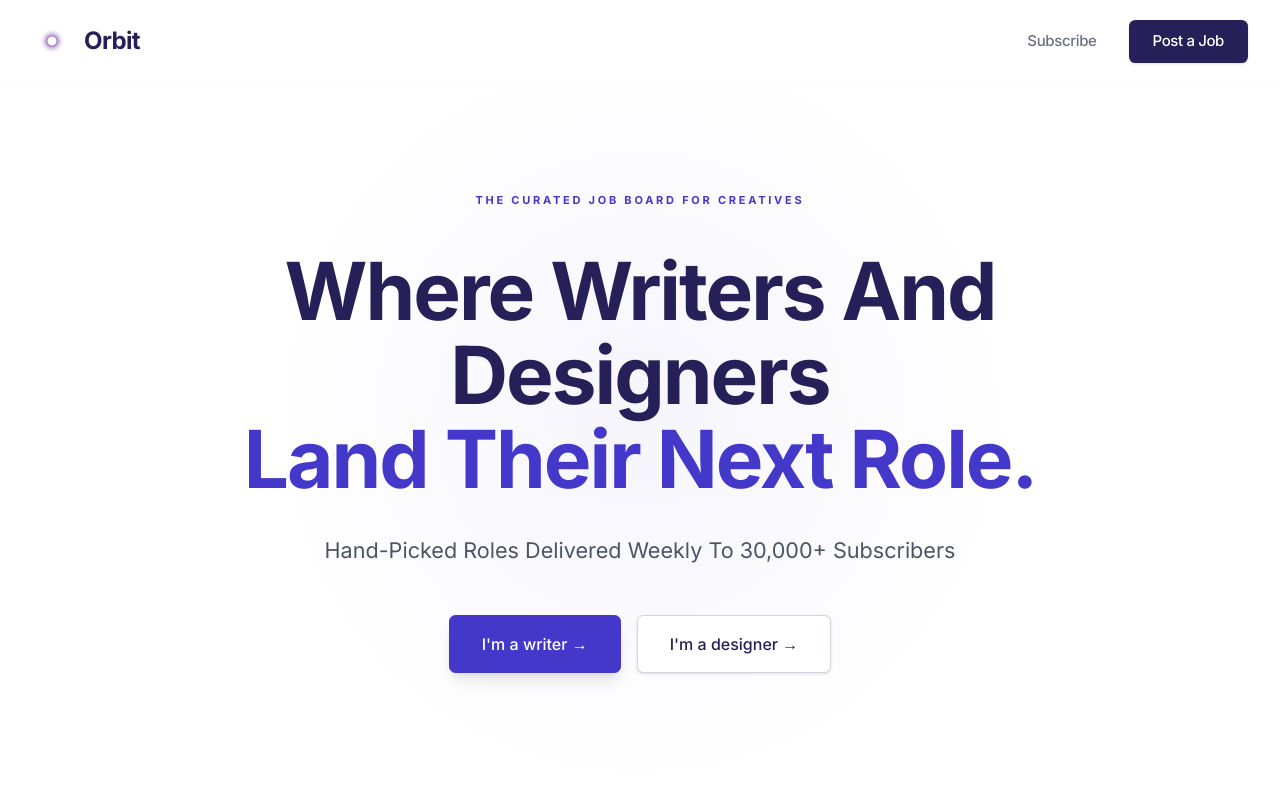
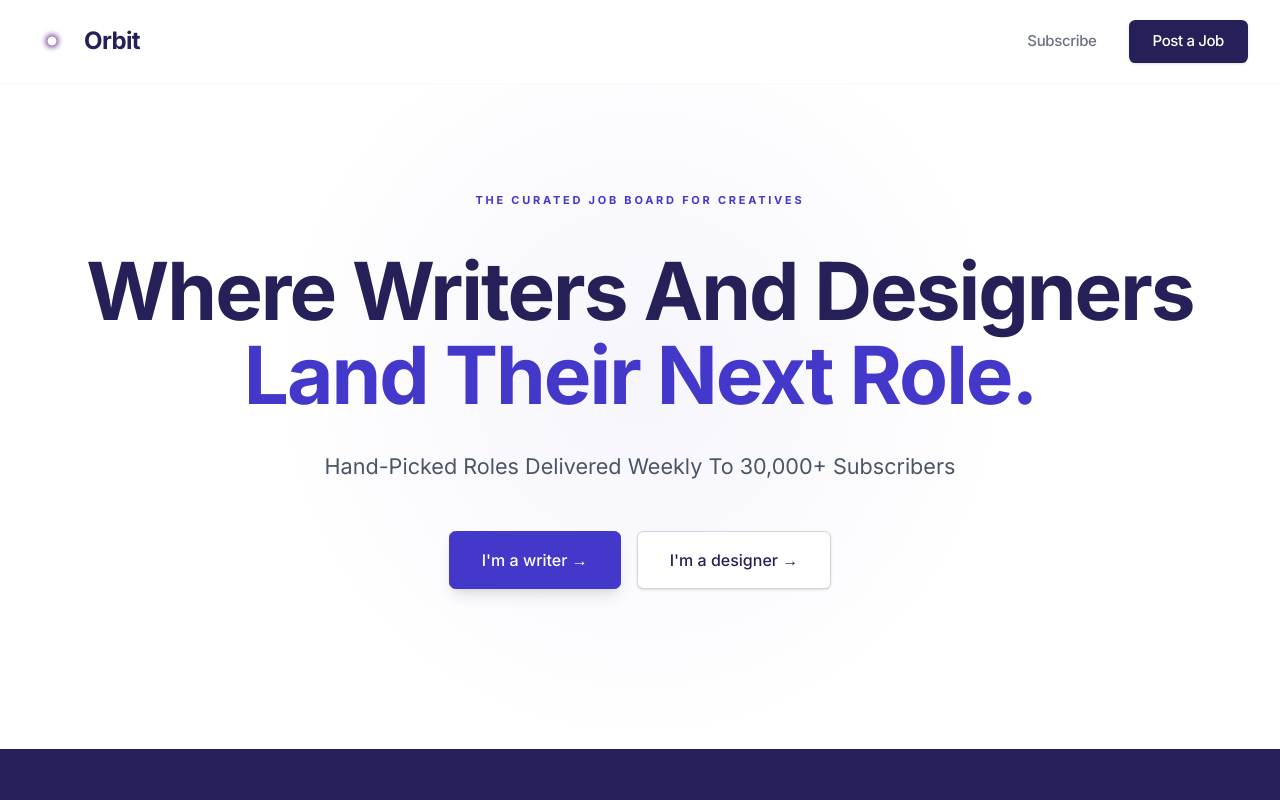
Before and after one commit to Ravs0/orbit-website, a React (Vite) app: page / in a window 1280 px wide. Shown: the top 800 px of the page. Built offline with nearby package versions, Linux system fonts and the light colour scheme; a web font is replaced by a local one.

Commit message:
fix: allow hero text to span wider to stay on two lines

```diff
--- a/src/App.tsx
+++ b/src/App.tsx
@@ -85,9 +85,9 @@ function Hero() {
         </motion.div>
 
         {/* Huge Heading */}
-        <motion.h1 custom={0.1} initial="hidden" animate="visible" variants={fadeUpVariants} className="text-[3rem] sm:text-[4rem] md:text-[4.5rem] lg:text-[5rem] font-sans font-bold text-brand-950 leading-[1.05] tracking-tight mb-8 max-w-5xl">
-          Where Writers And Designers <br />
-          <span className="font-sans font-bold text-brand-600">Land Their Next Role.</span>
+        <motion.h1 custom={0.1} initial="hidden" animate="visible" variants={fadeUpVariants} className="text-[3rem] sm:text-[4rem] md:text-[4.5rem] lg:text-[5rem] font-sans font-bold text-brand-950 leading-[1.05] tracking-tight mb-8 w-full">
+          <span className="inline-block">Where Writers And Designers</span> <br />
+          <span className="font-sans font-bold text-brand-600 inline-block">Land Their Next Role.</span>
         </motion.h1>
 
         {/* Subtext */}
```
